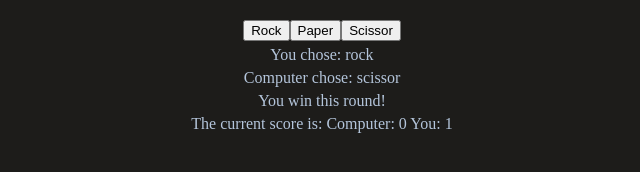
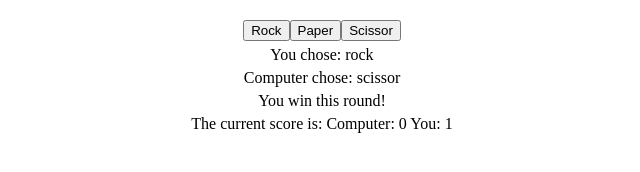
Before and after one commit to frrst-ian/Rock-Paper-Scissor, a plain HTML site: page index.html in a window 1280 px wide. Both pictures are taken after a click on the button "Rock". Shown: the whole page, without its empty margins (318-958 px from the left). Drawn offline with Linux system fonts and the light colour scheme.

Commit message:
Fix background color

```diff
--- a/index.html
+++ b/index.html
@@ -1,11 +1,15 @@
 <!DOCTYPE html>
 <html lang="en">
+
 <head>
   <meta charset="UTF-8" />
   <meta name="viewport" content="width=device-width, initial-scale=1.0" />
   <title>Game</title>
+  <script src="script.js" defer></script>
 </head>
+
 <body>
-    <script src="script.js"></script>
+
 </body>
+
 </html>
--- a/script.js
+++ b/script.js
@@ -42,7 +42,7 @@ function playRound(humanChoice, computerChoice) {
 function updateResult(message) {
     const div = document.createElement('div');
     div.textContent = message;
-    div.setAttribute("style", "color: #b4c5db; background: #1d1c1a; text-align: center; margin: 5px;");
+    div.setAttribute("style", "color: #white; background-color: #black; text-align: center; margin: 5px;");
     document.body.appendChild(div);
 }
 
@@ -77,5 +77,5 @@ document.body.appendChild(buttonContainer);
 
 // Center align body content
 document.body.style.textAlign = "center";
-document.body.style.background = "#1d1c1a";
-document.body.style.color = "#b4c5db";
+document.body.style.background = "#white";
+document.body.style.color = "#black";
```
Lines whose indentation alone changed are shown as unchanged.
